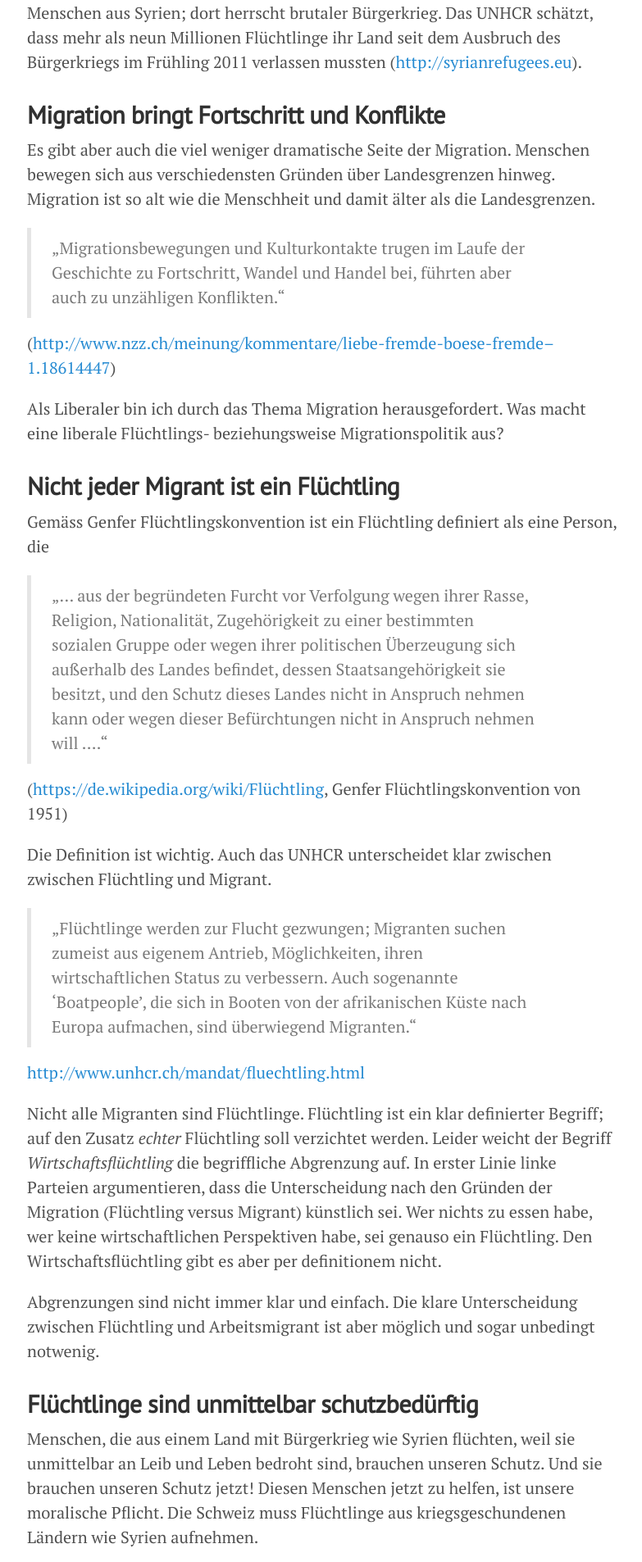
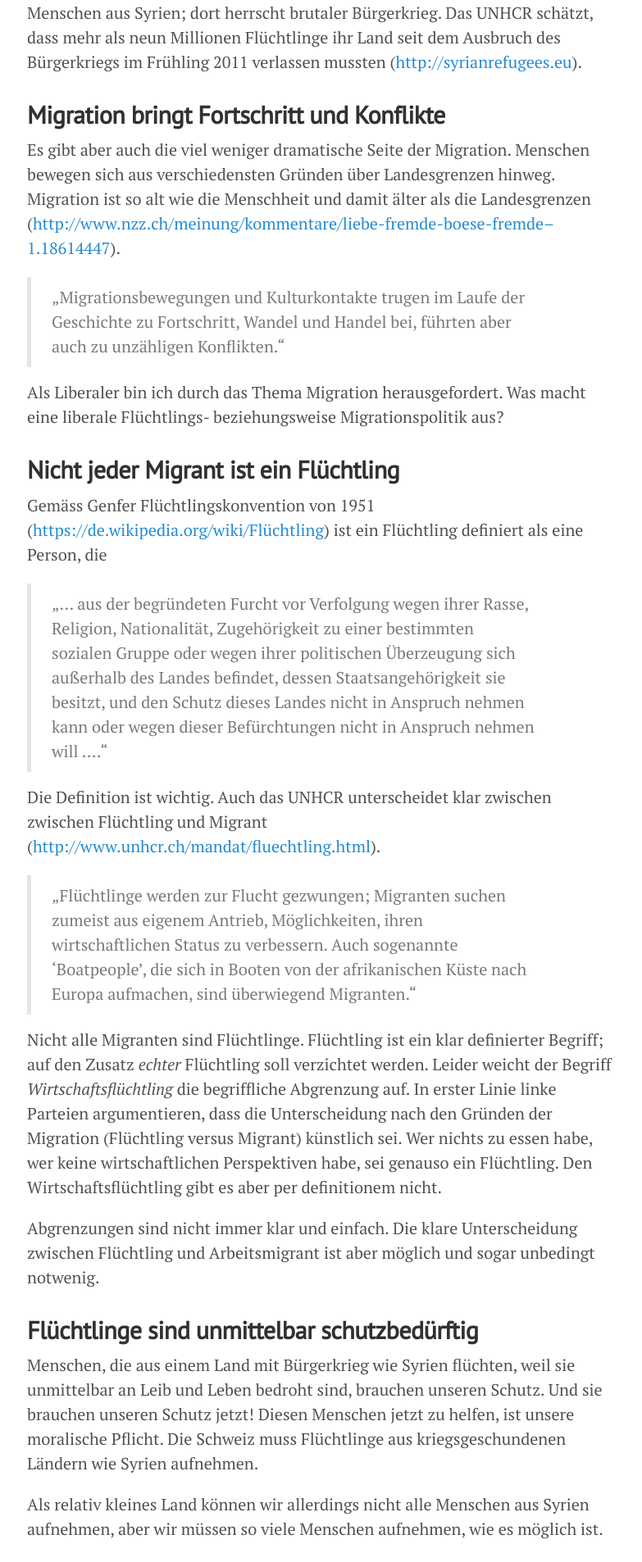
Before and after one commit to freinhard/freinhard.github.io, a Jekyll site: the page built from _posts/2015-11-03-fluechtlinge-migration.md, in a window 1280 px wide. Shown: the part 614-2520 px from the top of the page at 82% size, without its empty margins (247-1030 px from the left). Built offline with Jekyll 4.4.1, drawn with Linux system fonts in a browser that asks for light colours; comment, search, counter and statistics services are not loaded.

Commit message:
Links in text

```diff
--- a/_posts/2015-11-03-fluechtlinge-migration.md
+++ b/_posts/2015-11-03-fluechtlinge-migration.md
@@ -10,26 +10,20 @@ title: Wirtschaftsflüchtlinge gibt es nicht
 Die Gefahren und das grosse Leid, welchem die Menschen auf der Flucht ausgesetzt sind, macht uns alle betroffen. Besonders dramatisch ist die Lage für Menschen aus Syrien; dort herrscht brutaler Bürgerkrieg. Das UNHCR schätzt, dass mehr als neun Millionen Flüchtlinge ihr Land seit dem Ausbruch des Bürgerkriegs im Frühling 2011 verlassen mussten ([http://syrianrefugees.eu](http://syrianrefugees.eu)).
 
 ## Migration bringt Fortschritt und Konflikte
-Es gibt aber auch die viel weniger dramatische Seite der Migration. Menschen bewegen sich aus verschiedensten Gründen über Landesgrenzen hinweg. Migration ist so alt wie die Menschheit und damit älter als die Landesgrenzen.
+Es gibt aber auch die viel weniger dramatische Seite der Migration. Menschen bewegen sich aus verschiedensten Gründen über Landesgrenzen hinweg. Migration ist so alt wie die Menschheit und damit älter als die Landesgrenzen ([http://www.nzz.ch/meinung/kommentare/liebe-fremde-boese-fremde–1.18614447](http://www.nzz.ch/meinung/kommentare/liebe-fremde-boese-fremde–1.18614447)).
 
 > „Migrationsbewegungen und Kulturkontakte trugen im Laufe der Geschichte zu Fortschritt, Wandel und Handel bei, führten aber auch zu unzähligen Konflikten.“
-
-([http://www.nzz.ch/meinung/kommentare/liebe-fremde-boese-fremde–1.18614447](http://www.nzz.ch/meinung/kommentare/liebe-fremde-boese-fremde–1.18614447))
 
 Als Liberaler bin ich durch das Thema Migration herausgefordert. Was macht eine liberale Flüchtlings- beziehungsweise Migrationspolitik aus?
 
 ## Nicht jeder Migrant ist ein Flüchtling
-Gemäss Genfer Flüchtlingskonvention ist ein Flüchtling definiert als eine Person, die
+Gemäss Genfer Flüchtlingskonvention von 1951 ([https://de.wikipedia.org/wiki/Flüchtling](https://de.wikipedia.org/wiki/Flüchtling)) ist ein Flüchtling definiert als eine Person, die
 
 > „… aus der begründeten Furcht vor Verfolgung wegen ihrer Rasse, Religion, Nationalität, Zugehörigkeit zu einer bestimmten sozialen Gruppe oder wegen ihrer politischen Überzeugung sich außerhalb des Landes befindet, dessen Staatsangehörigkeit sie besitzt, und den Schutz dieses Landes nicht in Anspruch nehmen kann oder wegen dieser Befürchtungen nicht in Anspruch nehmen will ….“
 
-([https://de.wikipedia.org/wiki/Flüchtling](https://de.wikipedia.org/wiki/Flüchtling), Genfer Flüchtlingskonvention von 1951)
-
-Die Definition ist wichtig. Auch das UNHCR unterscheidet klar zwischen zwischen Flüchtling und Migrant.
+Die Definition ist wichtig. Auch das UNHCR unterscheidet klar zwischen zwischen Flüchtling und Migrant ([http://www.unhcr.ch/mandat/fluechtling.html](http://www.unhcr.ch/mandat/fluechtling.html)).
 
 > „Flüchtlinge werden zur Flucht gezwungen; Migranten suchen zumeist aus eigenem Antrieb, Möglichkeiten, ihren wirtschaftlichen Status zu verbessern. Auch sogenannte ‘Boatpeople’, die sich in Booten von der afrikanischen Küste nach Europa aufmachen, sind überwiegend Migranten.“
-
-[http://www.unhcr.ch/mandat/fluechtling.html](http://www.unhcr.ch/mandat/fluechtling.html)
 
 Nicht alle Migranten sind Flüchtlinge. Flüchtling ist ein klar definierter Begriff; auf den Zusatz *echter* Flüchtling soll verzichtet werden. Leider weicht der Begriff *Wirtschaftsflüchtling* die begriffliche Abgrenzung auf. In erster Linie linke Parteien argumentieren, dass die Unterscheidung nach den Gründen der Migration (Flüchtling versus Migrant) künstlich sei. Wer nichts zu essen habe, wer keine wirtschaftlichen Perspektiven habe, sei genauso ein Flüchtling. Den Wirtschaftsflüchtling gibt es aber per definitionem nicht.
 
--- a/public/css/custom.css
+++ b/public/css/custom.css
@@ -3,7 +3,7 @@ html {
   line-height: 1.5;
 }
 
-img {margin: 2rem: 0 !important}
+p img {margin: 2rem: 0}
 
 @media (min-width: 38em) {
   html {
```
